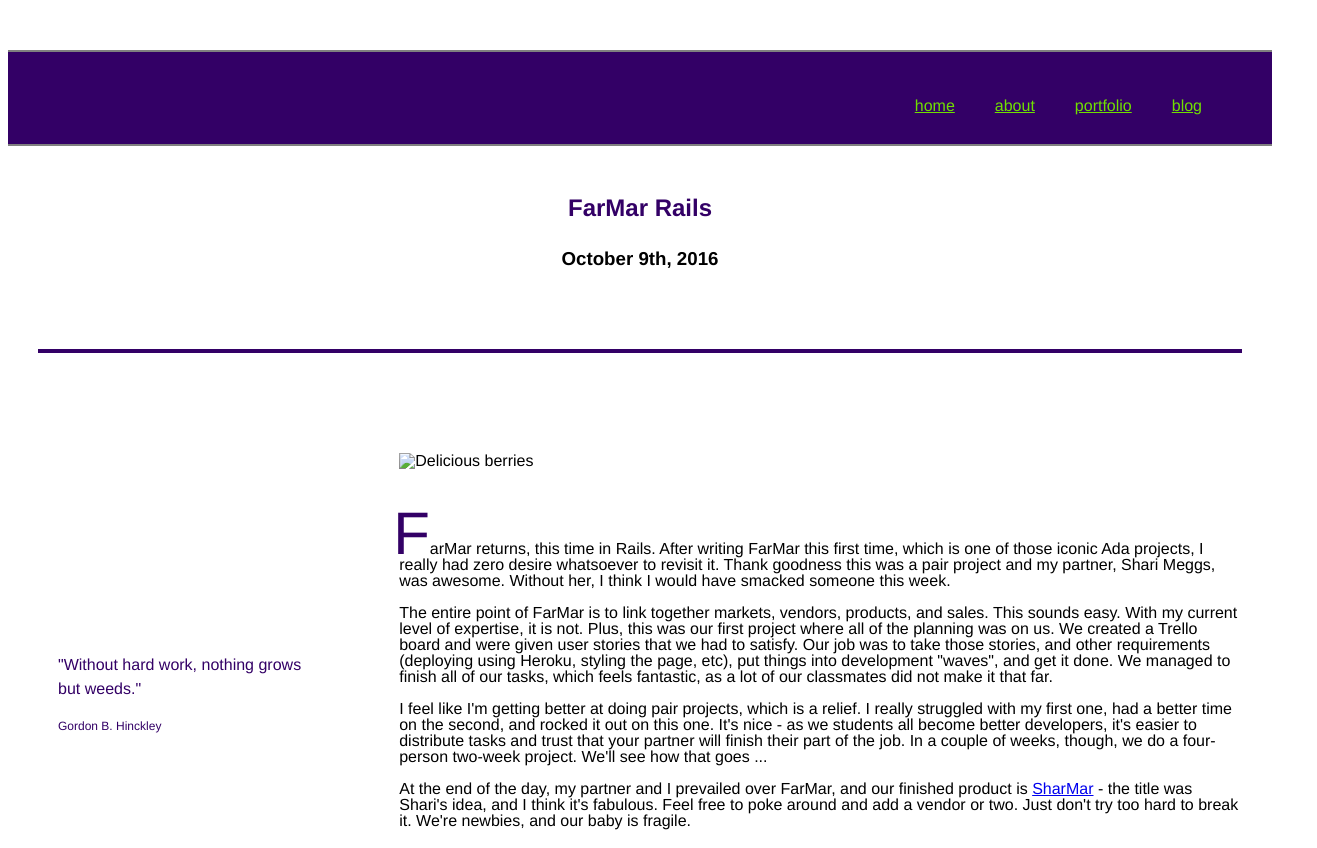
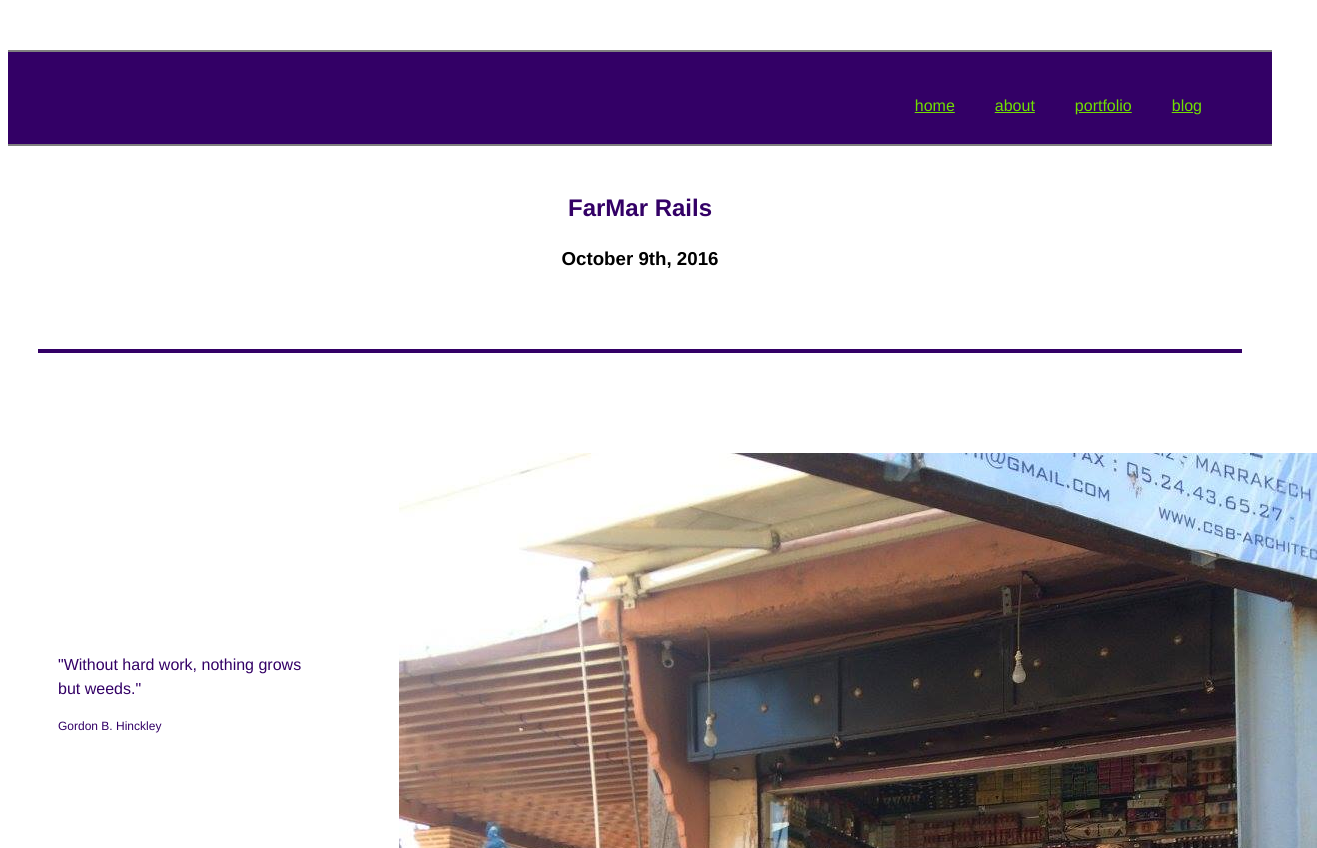
Before and after one commit to heatherherrington/heatherherrington.github.io, a plain HTML site: page blog/week4_technical.html in a window 1280 px wide. Shown: the top 848 px of the page, 1317 px wide, since content can reach past the window. Drawn offline with Linux system fonts and the light colour scheme.

Commit message:
Adjusted image tag

```diff
--- a/blog/week4_technical.html
+++ b/blog/week4_technical.html
@@ -39,7 +39,7 @@
         </aside>
 
         <section class="post-text">
-          <img class="blog-image" src="../images/farmar.jpeg" alt="Delicious berries" />
+          <img class="blog-image" src="../images/farmar.jpg" alt="Delicious berries" />
           <p>
             <span class="first-letter">F</span>arMar returns, this time in Rails. After writing FarMar this first time, which is one of those iconic Ada projects, I really had zero desire whatsoever to revisit it. Thank goodness this was a pair project and my partner, Shari Meggs, was awesome. Without her, I think I would have smacked someone this week.
           <p>
```
